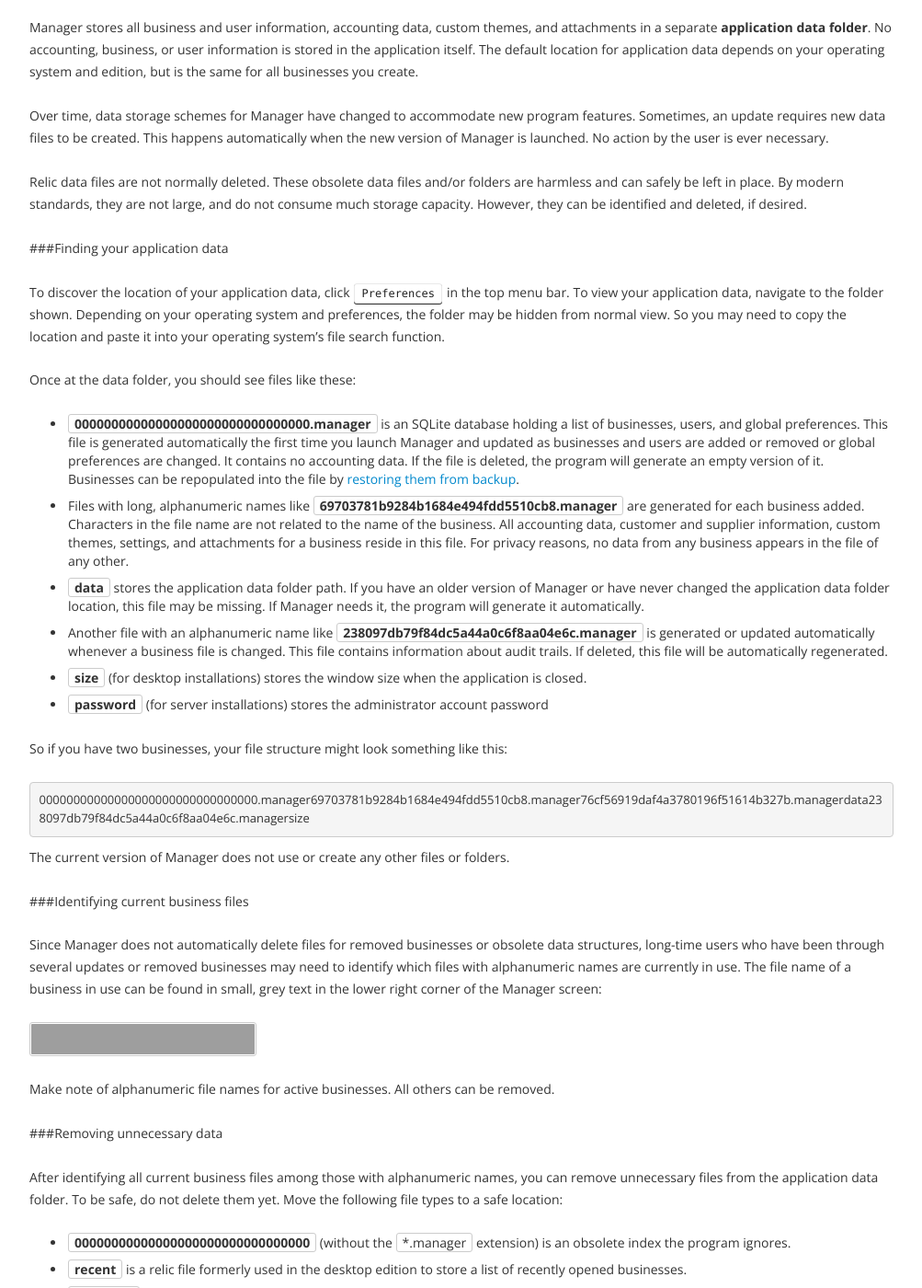
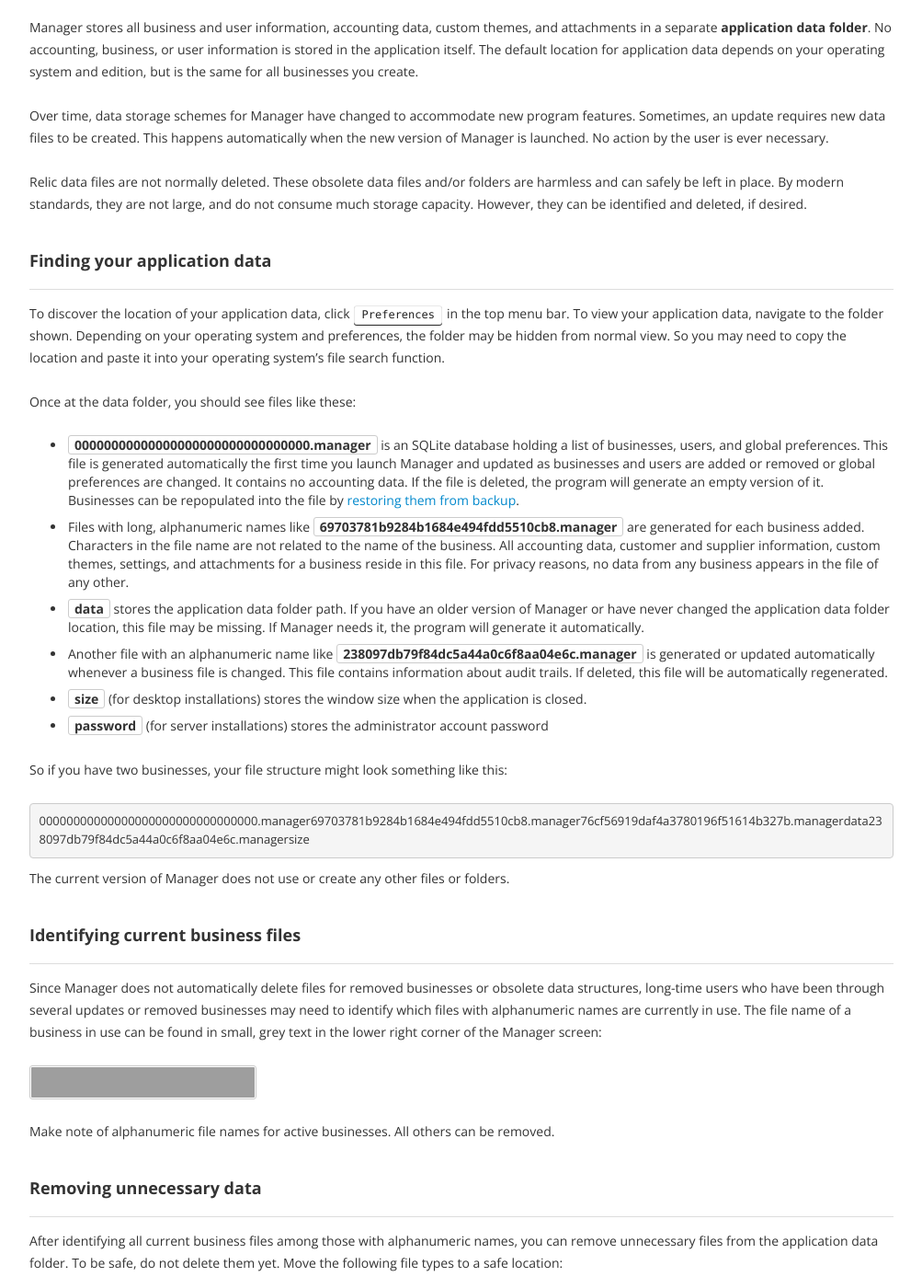
Before and after one commit to 3etechinns/www.manager.io, a Jekyll site: the page built from _guides/8394.html, in a window 1280 px wide and 1400 px high, scrolled down 218 px. Shown: the whole window at 92% size, without its empty margins (138-1141 px from the left). Built offline with Jekyll 4.4.1, drawn with Linux system fonts in a browser that asks for light colours; nearby versions of some CDN libraries; comment, search, counter and statistics services are not loaded; grey boxes are pictures that could not be loaded.

Commit message:
Updating existing guide

```diff
--- a/_guides/8394.html
+++ b/_guides/8394.html
@@ -6,7 +6,7 @@ tags: preferences
 <p>Manager stores all business and user information, accounting data, custom themes, and attachments in a separate <strong>application data folder</strong>. No accounting, business, or user information is stored in the application itself. The default location for application data depends on your operating system and edition, but is the same for all businesses you create.</p>
 <p>Over time, data storage schemes for Manager have changed to accommodate new program features. Sometimes, an update requires new data files to be created. This happens automatically when the new version of Manager is launched. No action by the user is ever necessary.</p>
 <p>Relic data files are not normally deleted. These obsolete data files and/or folders are harmless and can safely be left in place. By modern standards, they are not large, and do not consume much storage capacity. However, they can be identified and deleted, if desired.</p>
-<p>##<span class="hashtag">#Finding</span> your application data</p>
+<h3>Finding your application data</h3>
 <p>To discover the location of your application data, click <kbd>Preferences</kbd> in the top menu bar. To view your application data, navigate to the folder shown. Depending on your operating system and preferences, the folder may be hidden from normal view. So you may need to copy the location and paste it into your operating system’s file search function.</p>
 <p>Once at the data folder, you should see files like these:</p>
 <ul>
@@ -30,11 +30,11 @@ data
 size
 </code></pre>
 <p>The current version of Manager does not use or create any other files or folders.</p>
-<p>##<span class="hashtag">#Identifying</span> current business files</p>
+<h3>Identifying current business files</h3>
 <p>Since Manager does not automatically delete files for removed businesses or obsolete data structures, long-time users who have been through several updates or  removed businesses may need to identify which files with alphanumeric names are currently in use. The file name of a business in use can be found in small, grey text in the lower right corner of the Manager screen:</p>
 <p><img src="https://cdn-business2.discourse.org/uploads/manager1/original/2X/1/1352974d11d522129daf44fc28de7b10f1b34ba7.png" width="247" height="37"></p>
 <p>Make note of alphanumeric file names for active businesses. All others can be removed.</p>
-<p>##<span class="hashtag">#Removing</span> unnecessary data</p>
+<h3>Removing unnecessary data</h3>
 <p>After identifying all current business files among those with alphanumeric names, you can remove unnecessary files from the application data folder. To be safe, do not delete them yet. Move the following file types to a safe location:</p>
 <ul>
 <li>
```
